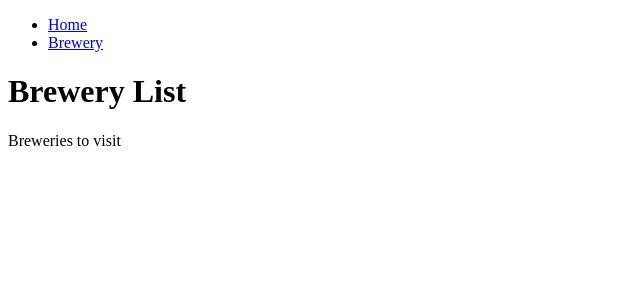
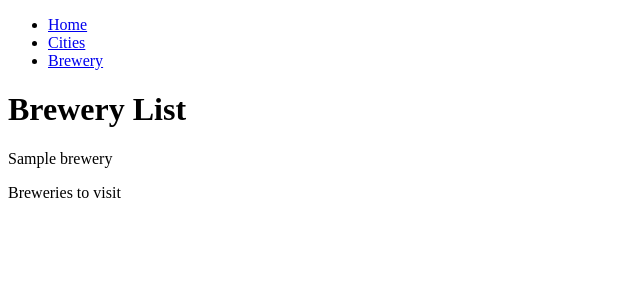
Before and after one commit to Stuart-Ure/Flask-app-project--Brewery-bucketlist-, a Flask app: page /breweries in a window 1280 px wide. Shown: the top 300 px of the page, without its empty margins (0-640 px from the left). Run offline with Flask 3, Linux system fonts and the light colour scheme; a database or web service that is not in the repository returns one stand-in record (values such as "Sample title"); some libraries are stand-ins or nearby versions.

Commit message:
another commit

```diff
--- a/controllers/brewery_controller.py
+++ b/controllers/brewery_controller.py
@@ -6,9 +6,11 @@ import repositories.brewery_repository as brewery_repo
 brewery_blueprint = Blueprint("brewery", __name__)
 
 @brewery_blueprint.route("/breweries")
-def locations():
+def breweries():
     brewery = brewery_repo.select_all()
+    print ("!!!!!!!!!!!!!!!!!!!!!!",brewery)
     return render_template("breweries/brewery.jinja", brewery = brewery)
+
 
 @brewery_blueprint.route("/breweries/<id>")
 def show(id):
--- a/controllers/city_controller.py
+++ b/controllers/city_controller.py
@@ -9,7 +9,7 @@ cities_blueprint = Blueprint("cities", __name__)
 @cities_blueprint.route("/cities")
 def cities():
     cities = city_repo.select_all() # NEW
-    return render_template("cities/cities.jinja", cities = City)
+    return render_template("cities/cities.jinja", cities = cities)
 
 @cities_blueprint.route("/cities/<id>")
 def show(id):
--- a/repositories/brewery_repository.py
+++ b/repositories/brewery_repository.py
@@ -22,7 +22,7 @@ def select_all():
         city = city_repo.select_by_id(row['city_id'])
         brewery= Brewery(row['name'], city, row['id'])
         breweries.append(brewery)
-    return brewery
+    return breweries
 
 
 def select(id):
--- /dev/null
+++ b/run_tests.py
@@ -0,0 +1,6 @@
+import unittest
+from tests.city_test import TestCity
+from tests.brewery_test import TestBrewery
+
+if __name__ == '__main__':
+    unittest.main()
--- a/templates/base.jinja
+++ b/templates/base.jinja
@@ -7,8 +7,7 @@
     <meta http-equiv="X-UA-Compatible" content="ie=edge">
     <title>Brewery List</title>
 
-    {# <link rel="stylesheet" href="https://stackpath.bootstrapcdn.com/font-awesome/4.7.0/css/font-awesome.min.css"
-        crossorigin="anonymous"> <!-- NEW --> #}
+
     <link rel="stylesheet" href="{{ url_for('static', filename='style.css') }}"> <!-- NEW -->
 
 </head>
@@ -17,7 +16,8 @@
     <header>
         <nav>
             <ul class="menu">
-                <li><a href="/cities">Home</a></li>
+                <li><a href="/">Home</a></li>
+                <li><a href="/cities">Cities</a></li>
                 <li><a href="/breweries">Brewery</a></li>
             </ul>
         </nav>
--- a/templates/breweries/brewery.jinja
+++ b/templates/breweries/brewery.jinja
@@ -3,5 +3,11 @@
 {% block content %}
 <h1>Brewery List</h1>
 
+{%for brewery in brewery%}
+
+{{ brewery.name }}
+
+{%endfor%}
+
 <p>Breweries to visit</p>
 {% endblock %}
--- /dev/null
+++ b/templates/index.jinja
@@ -0,0 +1,6 @@
+{% extends 'base.jinja'%}
+
+{% block content %}
+<h1>Brewery Bucket List</h1>
+
+{% endblock %}
```
Also changed, not shown: templates/cities/cities.jinja (+7 -1 lines), tests/brewery_test.py (added, +7 -0 lines), tests/city_test.py (added, +7 -0 lines).
